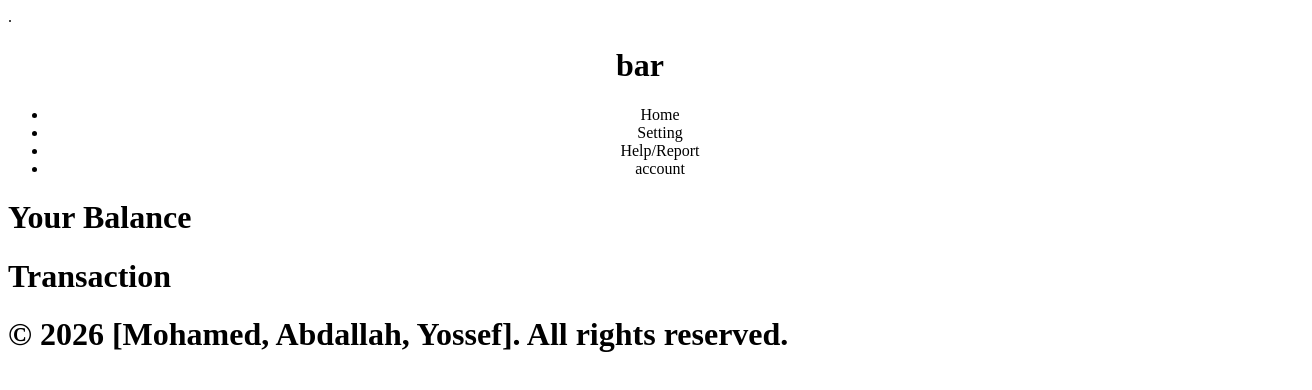
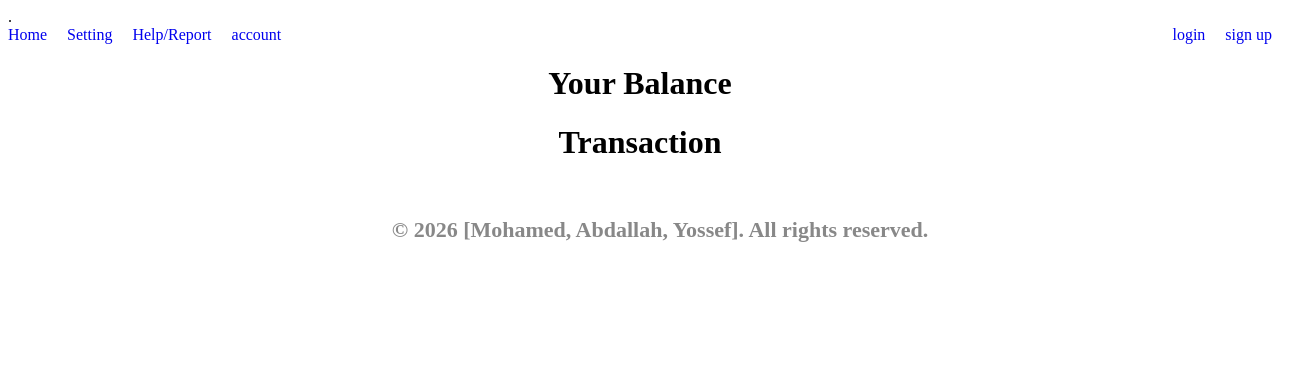
Before and after one commit to BugHunterMo/PersonalSIEM, a plain HTML site: page HTML/index.html in a window 1280 px wide. Shown: the whole page, 1312 px wide, since content can reach past the window. Drawn offline with Linux system fonts and the light colour scheme.

Commit message:
Add navbar

```diff
--- a/CSS/style.css
+++ b/CSS/style.css
@@ -1,3 +1,32 @@
 #FirstBar{
+    display: flex;
+    justify-content: space-between;
+}
+#FirstBarLeft{
+    list-style-type: none;
+    padding: 0;
+    margin: 0;
+    display: flex;
+    gap: 20px;
+}
+#FirstBarRight{
+    list-style-type: none;
+    padding: 0;
+    margin: 0;
+    display: flex;
+    gap: 20px;
+}
+.navbar{
+    text-decoration:none;
+}
+
+
+footer{
+    margin: 0;
+    padding: 20px;
     text-align: center;
+    width: 100%;
+    color: #888;
+    font-size: 11px;
+    /* background-color: ; */
 }
--- a/HTML/index.html
+++ b/HTML/index.html
@@ -11,25 +11,28 @@
     <script src="../JavaScript/main.js"></script>
 </head>
 <body>
-    <div id="FirstBar">
-        <h1>bar</h1>
-        <ul>
-            <li>Home</li>
-            <li>Setting</li>
-            <li>Help/Report</li>
-            <li>account</li> <!-- كل واحده من دول هتبقى رابط و هنحطها فى صف فى bar-->
+    <nav id="FirstBar">
+        <ul id="FirstBarLeft">
+            <li><a class="navbar" href="index.html">Home</a></li>
+            <li><a class="navbar" href="setting.html">Setting</a></li>
+            <li><a class="navbar" href="help.html">Help/Report</a></li>
+            <li><a class="navbar" href="account.html">account</a></li> <!-- كل واحده من دول هتبقى رابط و هنحطها فى صف فى bar-->
         </ul>
-    </div>
+        <ul id="FirstBarRight">
+            <li><a class="navbar" href="login.html">login</a></li>
+            <li><a class="navbar" href="signup.html">sign up</a></li>
+        </ul>
+    </nav>
     <div>
-        <h1>Your Balance</h1>
+        <h1><center>Your Balance</center></h1>
         <script>document.write(Balance)</script>
     </div>
     <div>
-        <h1 javascript:onclick="https://">Transaction</h1>
+        <center><h1 javascript:onclick="https://">Transaction</h1></center>
 
     </div>
-    <div>
+    <footer>
         <h1>© 2026 [Mohamed, Abdallah, Yossef]. All rights reserved.</h1>
-    </div>
+    </footer>
 </body>
 </html>
```
Also changed, not shown: HTML/account.html (+1 -1 lines), HTML/setting.html (+11 -0 lines).
